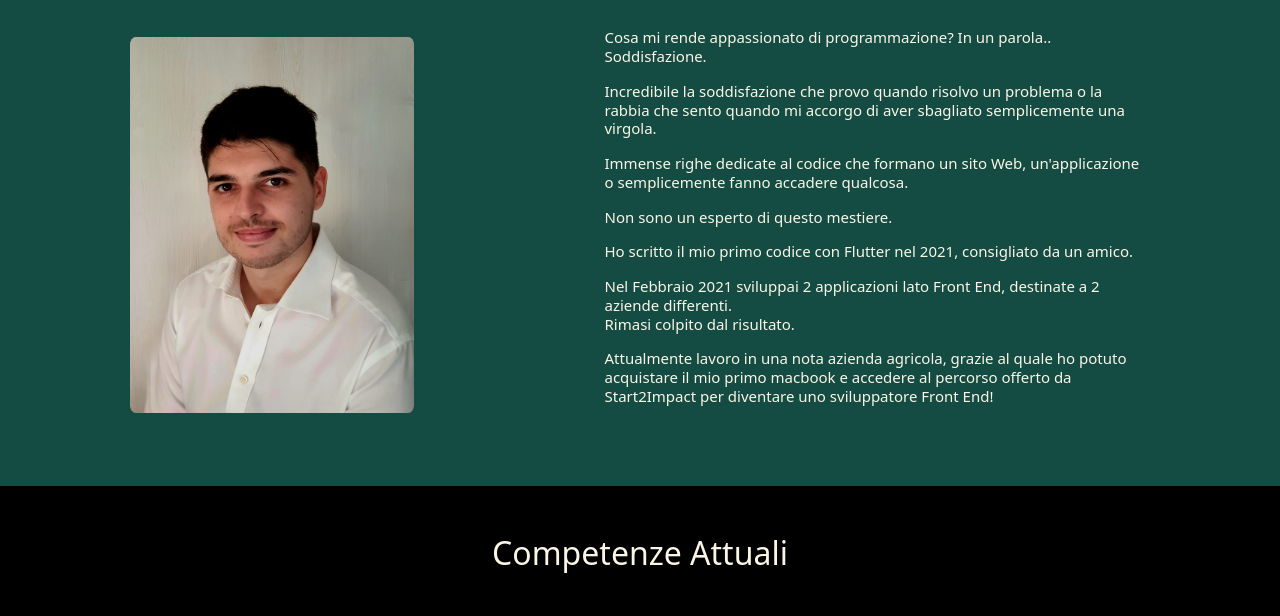
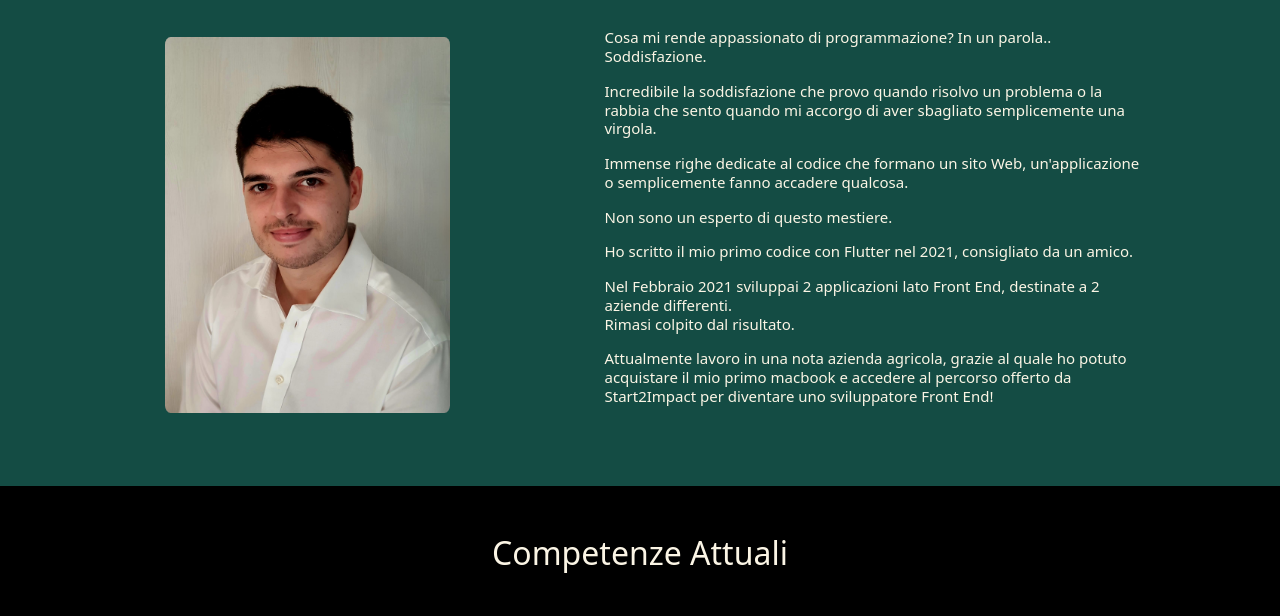
Before and after one commit to Gabriele-Angius-Developer/Gabriele-Angius---HTML-e-CSS, a website: page index.html in a window 1280 px wide. Shown: the part 184-800 px from the top of the page. Drawn offline with nearby package versions, Linux system fonts and the light colour scheme.

Commit message:
Update index.html

```diff
--- a/index.html
+++ b/index.html
@@ -74,7 +74,7 @@
       </div>
 
       <div class="row my-1 g-4 justify-content-around align-items-center">
-        <div class="col-4	col-sm-4	col-md-12	col-lg-8	col-xl-4	col-xxl-4">
+        <div class="text-center col-10	col-sm-6	col-md-6	col-lg-5	col-xl-4	col-xxl-4">
           <img src="assets/img/profile.jpg" class="img-fluid" style="object-fit: cover; width: 80%; height: 80%; border-radius: 2%;" alt="img-profile">
         </div>
 
```
